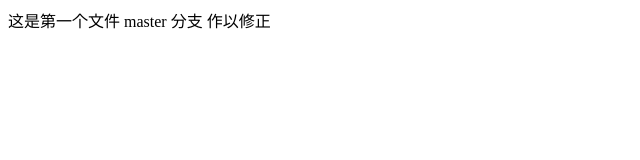
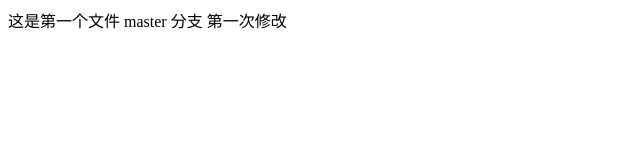
Before and after one commit to binlety/git, a plain HTML site: page index.html in a window 1280 px wide. Shown: the full height of the page, 0-640 px from the left. Drawn offline with Linux system fonts and the light colour scheme.

Commit message:
feat:update

```diff
--- a/index.html
+++ b/index.html
@@ -7,6 +7,6 @@
     <title>Document</title>
 </head>
 <body>
-    这是第一个文件 master 分支 作以修正
+    这是第一个文件 master 分支 第一次修改
 </body>
 </html>
```
